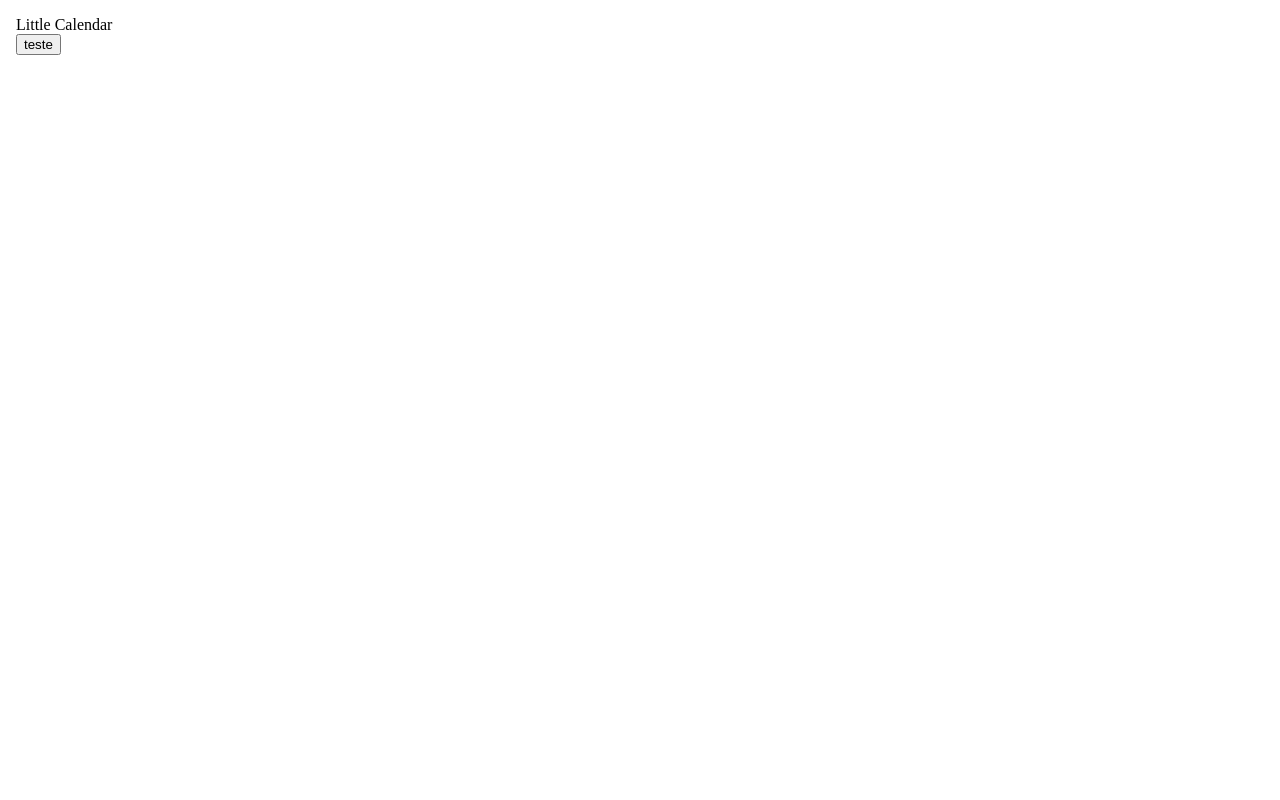
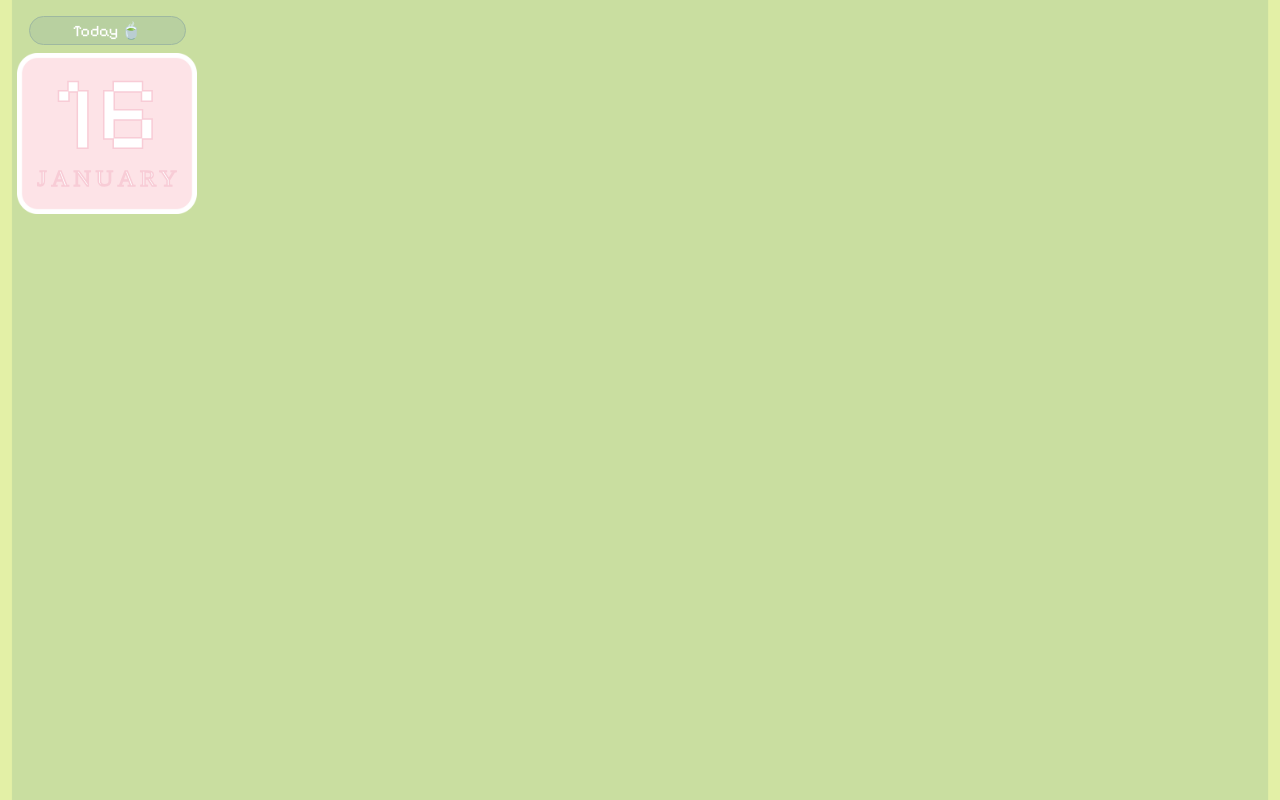
Before and after one commit to anabeatm/cute-electron-calendar-widget, a website: page index.html in a window 1280 px wide. Drawn offline with Linux system fonts and the light colour scheme; a web font is replaced by a local one.

Commit message:
feat: add background images and update calendar styling

```diff
--- a/index.html
+++ b/index.html
@@ -1,19 +1,32 @@
-<!DOCTYPE html>
+<!doctype html>
 <html lang="pt-br">
   <head>
     <meta charset="UTF-8" />
     <title>Calendar Widget</title>
     <link rel="stylesheet" href="style.css" />
+
+    <link rel="preconnect" href="https://fonts.googleapis.com" />
+    <link rel="preconnect" href="https://fonts.gstatic.com" crossorigin />
+    <link
+      href="https://fonts.googleapis.com/css2?family=Pixelify+Sans:wght@400..700&display=swap"
+      rel="stylesheet"
+    />
+
+    <link rel="preconnect" href="https://fonts.googleapis.com" />
+    <link rel="preconnect" href="https://fonts.gstatic.com" crossorigin />
+    <link
+      href="https://fonts.googleapis.com/css2?family=Jersey+10&family=Pixelify+Sans:wght@400..700&display=swap"
+      rel="stylesheet"
+    />
   </head>
 
   <body>
     <div class="app">
-      <div class="title">Little Calendar</div>
+      <div class="title">Today 🍵</div>
       <div id="calendar">
         <div id="day"></div>
         <div id="month"></div>
       </div>
-      <button id="testBtn">teste</button>
     </div>
 
     <script src="script.js"></script>
--- a/script.js
+++ b/script.js
@@ -0,0 +1,25 @@
+function updateCalendar() {
+  const now = new Date();
+  const day = now.getDate();
+  const monthNames = [
+    "january",
+    "february",
+    "march",
+    "april",
+    "may",
+    "june",
+    "july",
+    "agust",
+    "september",
+    "octuber",
+    "november",
+    "december",
+  ];
+
+  const month = monthNames[now.getMonth()];
+
+  document.getElementById("day").textContent = day;
+  document.getElementById("month").textContent = month;
+}
+
+updateCalendar();
--- a/style.css
+++ b/style.css
@@ -1,19 +1,29 @@
 * {
-    box-sizing: border-box;
+  box-sizing: border-box;
 }
 
 body {
-    margin: 0;
-    width: 100vw;
-    height: 100vh;
+  margin: 0;
+  width: 100vw;
+  height: 100vh;
+  user-select: none;
+  -webkit-app-region: drag;
+  background-image: url("sheets/outer-frame-bg.png");
+  background-size: cover;
+  background-repeat: no-repeat;
+  background-position: center;
 
-    background: white;
-    user-select: none;
-    -webkit-app-region: drag;
+  overflow: hidden;
 }
 
 .app {
-    padding: 16px;
+  display: flex;
+  width: 13.375rem;
+  padding: 1rem 1.0625rem;
+  flex-direction: column;
+  justify-content: center;
+  align-items: center;
+  gap: 0.5rem;
 }
 
 button,
@@ -23,3 +33,84 @@ select {
   -webkit-app-region: no-drag;
   cursor: pointer;
 }
+
+.title {
+  /* layout */
+  display: flex;
+  width: 157px;
+  padding: 0.25rem 0.625rem;
+  justify-content: center;
+  align-items: center;
+
+  /* style */
+  border-radius: 100px;
+  border: 1px solid #9eb8a0;
+  background: rgba(158, 184, 160, 0.4);
+
+  color: var(--white, #fff);
+
+  /* song-name */
+  font-family: "Pixelify Sans";
+  font-size: 16px;
+  font-style: normal;
+  font-weight: 400;
+  line-height: normal;
+}
+
+#calendar {
+  display: flex;
+  width: 11.25rem;
+  height: 10.0625rem;
+  flex-direction: column;
+  justify-content: center;
+  align-items: center;
+  gap: 0;
+
+  background-image: url(sheets/inner-frame-bg.png);
+  background-size: cover;
+  background-repeat: no-repeat;
+  background-position: center;
+}
+
+#day {
+  display: flex;
+  width: 100%;
+  height: auto;
+  flex: 1;
+  flex-direction: column;
+  justify-content: flex-end;
+
+  color: #fff;
+  text-align: center;
+  -webkit-text-stroke-width: 1.5px;
+  -webkit-text-stroke-color: #f8ccd6;
+  font-family: "Pixelify Sans";
+  font-size: 6.5rem;
+  font-style: normal;
+  font-weight: 400;
+  line-height: 1;
+  letter-spacing: 0.2rem;
+}
+
+#month {
+  width: 100%;
+  height: 3rem;
+
+  display: flex;
+  align-items: flex-start;
+  justify-content: center;
+
+  color: #fff;
+  text-align: center;
+  -webkit-text-stroke-width: 1.5px;
+  -webkit-text-stroke-color: #f8ccd6;
+  font-family: "Jersey 10";
+  font-size: 1.5rem;
+  font-style: normal;
+  font-weight: 400;
+  line-height: 1;
+  letter-spacing: 0.3rem;
+
+  text-transform: uppercase;
+  text-indent: 0.3rem;
+}
```
Also changed, not shown: sheets/inner-frame-bg.png (added), sheets/outer-frame-bg.png (added).
